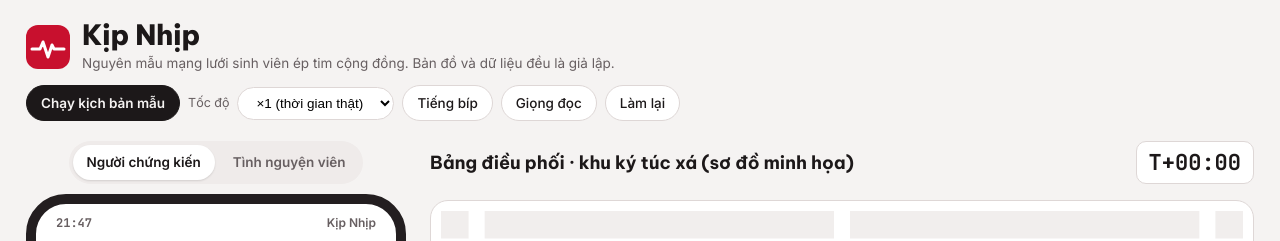
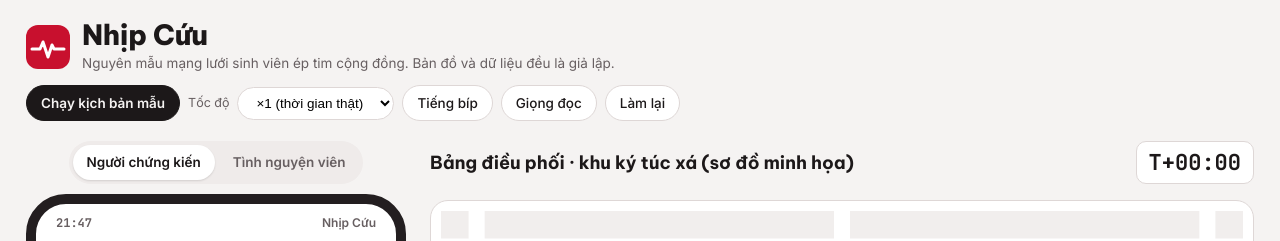
Before and after one commit to btphuong3011/nhip-cuu, a plain HTML site: page index.html in a window 1280 px wide. Shown: the top 241 px of the page. Drawn offline with Linux system fonts and the light colour scheme.

Commit message:
Rename project to Nhịp Cứu

```diff
--- a/index.html
+++ b/index.html
@@ -3,9 +3,9 @@
 <head>
 <meta charset="utf-8">
 <meta name="viewport" content="width=device-width, initial-scale=1, viewport-fit=cover">
-<meta name="description" content="Kịp Nhịp – nguyên mẫu mạng lưới sinh viên ép tim cộng đồng (dữ liệu giả lập)">
+<meta name="description" content="Nhịp Cứu – nguyên mẫu mạng lưới sinh viên ép tim cộng đồng (dữ liệu giả lập)">
 <style>:root{color-scheme:light;padding-top:env(safe-area-inset-top,0px);padding-bottom:env(safe-area-inset-bottom,0px)}body{margin:0;font:14px system-ui,sans-serif}img{max-width:100%}[hidden]{display:none!important}</style>
-<title>Kịp Nhịp</title>
+<title>Nhịp Cứu</title>
 <meta name="claude:viewport-fit-sides" content="cover">
 <link rel="preconnect" href="https://fonts.googleapis.com">
 <link rel="preconnect" href="https://fonts.gstatic.com" crossorigin>
@@ -236,7 +236,7 @@ footer.note { border-top: 1px solid var(--line); padding-top: 12px; }
         <path d="M6 24h8l3-7 5 15 4-12 2 4h10" stroke-width="3" stroke-linecap="round" stroke-linejoin="round" style="fill:none;stroke:var(--alarm-ink)"></path>
       </svg>
       <div>
-        <h1>Kịp Nhịp</h1>
+        <h1>Nhịp Cứu</h1>
         <p>Nguyên mẫu mạng lưới sinh viên ép tim cộng đồng. Bản đồ và dữ liệu đều là giả lập.</p>
       </div>
     </div>
@@ -261,7 +261,7 @@ footer.note { border-top: 1px solid var(--line); padding-top: 12px; }
         <button type="button" role="tab" id="tab-volunteer" aria-selected="false">Tình nguyện viên</button>
       </div>
       <div class="phone" id="phone">
-        <div class="statusbar"><span id="sb-clock" class="mono">21:47</span><span>Kịp Nhịp</span></div>
+        <div class="statusbar"><span id="sb-clock" class="mono">21:47</span><span>Nhịp Cứu</span></div>
         <div id="screen" class="scr"></div>
       </div>
     </section>
```
Also changed, not shown: 1 other file.
